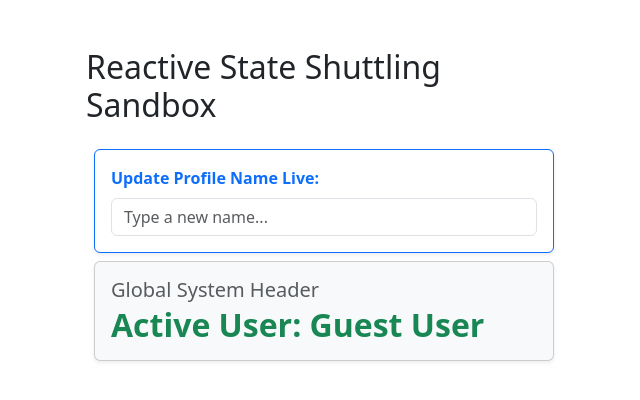
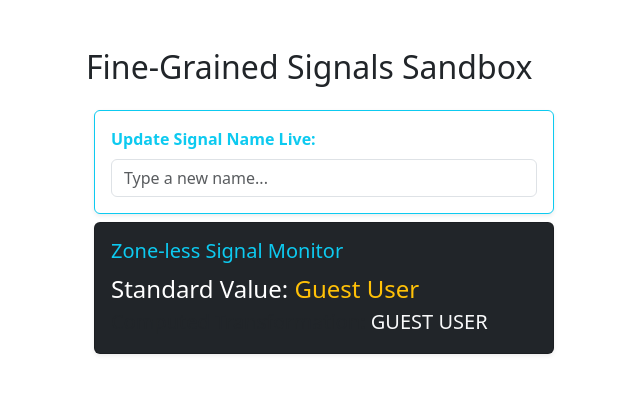
Before and after one commit to meraichaitali75/angular-interview-tasks, an Angular app: page / in a window 1280 px wide. Shown: the top 400 px of the page, without its empty margins (316-956 px from the left). Built offline with nearby package versions, Linux system fonts and the light colour scheme.

Commit message:
fix: Modern Localized Reactive Stores via Angular Signals instead of BehaviorSubject

```diff
--- a/src/app/app.ts
+++ b/src/app/app.ts
@@ -15,11 +15,12 @@ import { HighlightComponent } from './directives/highlight.directive';
 import { SafeNavigationDashboardComponent } from './directives/safe-navigation.component';
 import { CounterTrackerParentComponent } from './services/tracker-card-parent.component';
 import { ProfileParentComponent } from './services/behavioursubject/profile-parent.component';
+import { ProfileParentSignalComponent } from './services/signals-store-service/profile-parent-signal.component';
 
 @Component({
   selector: 'app-root',
   standalone: true,
-  imports: [CommonModule, ProfileParentComponent],
+  imports: [CommonModule, ProfileParentSignalComponent],
   template: `
 
     <!-- PARENT-CHILD COMPONENT -->
@@ -40,7 +41,8 @@ import { ProfileParentComponent } from './services/behavioursubject/profile-pare
     <!-- SERVICES -->
     <!-- <fetchapi-component></fetchapi-component> -->
     <!-- <app-parent-tracker-card></app-parent-tracker-card> -->
-    <app-profile-parent></app-profile-parent>
+    <!-- <app-profile-parent></app-profile-parent> -->
+    <app-profile-parent-signal></app-profile-parent-signal>
   `,
 })
 export class AppComponent { }
--- /dev/null
+++ b/src/app/services/signals-store-service/profile-parent-signal.component.ts
@@ -0,0 +1,32 @@
+import { Component } from '@angular/core';
+import { CommonModule } from '@angular/common';
+import { SignalInputComponent } from './signal-input.component';
+import { SignalDisplayComponent } from './signal-display.component';
+
+
+/*
+Task 4: Modern Localized Reactive Stores via Angular Signals
+The Goal: Refactor a standard data service store to manage state using fine-grained
+reactivity via public writable signal() definitions and read-only computed() properties.
+
+Interview Focus: Contrast the performance advantages of zone-less Signals updating specific
+DOM nodes versus standard Change Detection scanning the entire component subtree.
+
+*/
+@Component({
+  selector: 'app-profile-parent-signal',
+  standalone: true,
+  imports: [CommonModule, SignalInputComponent, SignalDisplayComponent],
+  template: `
+      <div class="container mt-5" style="max-width: 500px;">
+        <h2 class="mb-4">Fine-Grained Signals Sandbox</h2>
+        <!-- Sibling Component 1: The Producer -->
+        <app-signal-input></app-signal-input>
+
+        <!-- Sibling Component 2: The Consumer -->
+        <app-signal-display></app-signal-display>
+    </div>
+  `
+})
+export class ProfileParentSignalComponent {
+}
--- /dev/null
+++ b/src/app/services/signals-store-service/profile-signal-store.service.ts
@@ -0,0 +1,19 @@
+import { computed, Injectable, signal } from "@angular/core";
+
+@Injectable({
+    providedIn: 'root'
+})
+
+export class ProfileSignalStoreService {
+
+    private _profileName = signal<string>('Guest User');
+    public profileName = this._profileName.asReadonly();
+
+    uppercaseProfileName = computed(() =>
+        this.profileName().toUpperCase())
+
+
+    updateName(newName: string): void{
+        this._profileName.set(newName); // Use .set() to completely replace the value
+    }
+}
--- /dev/null
+++ b/src/app/services/signals-store-service/signal-display.component.ts
@@ -0,0 +1,27 @@
+import { Component } from '@angular/core';
+import { CommonModule } from '@angular/common';
+import { ProfileSignalStoreService } from './profile-signal-store.service'; // Adjust path
+
+@Component({
+  selector: 'app-signal-display',
+  standalone: true,
+  imports: [CommonModule],
+  template: `
+    <div class="card p-3 m-2 shadow-sm bg-dark text-white">
+      <h5 class="text-info mb-2">Zone-less Signal Monitor</h5>
+
+      <!-- 1. Reading the read-only signal via function invocation () -->
+      <p class="m-0 fs-4">
+        Standard Value: <span class="text-warning">{{ store.profileName() }}</span>
+      </p>
+
+      <!-- 2. Reading the derived computed signal via function invocation () -->
+      <p class="m-0 fs-5 text-muted">
+        Computed Transformation: <span class="text-uppercase text-light">{{ store.uppercaseProfileName() }}</span>
+      </p>
+    </div>
+  `
+})
+export class SignalDisplayComponent {
+  constructor(public store: ProfileSignalStoreService) {}
+}
--- /dev/null
+++ b/src/app/services/signals-store-service/signal-input.component.ts
@@ -0,0 +1,26 @@
+import { Component } from '@angular/core';
+import { CommonModule } from '@angular/common';
+import { ProfileSignalStoreService } from './profile-signal-store.service'; // Adjust path
+
+@Component({
+  selector: 'app-signal-input',
+  standalone: true,
+  imports: [CommonModule],
+  template: `
+    <div class="card p-3 m-2 shadow-sm border-info">
+      <label class="form-label fw-bold text-info">Update Signal Name Live:</label>
+      <!-- #signalBox creates a clean template reference variable -->
+      <input
+        #signalBox
+        type="text"
+        class="form-control"
+        placeholder="Type a new name..."
+        (input)="store.updateName(signalBox.value)"
+      />
+    </div>
+  `
+})
+export class SignalInputComponent {
+  // Inject your centralized signal store service directly
+  constructor(public store: ProfileSignalStoreService) {}
+}
```
